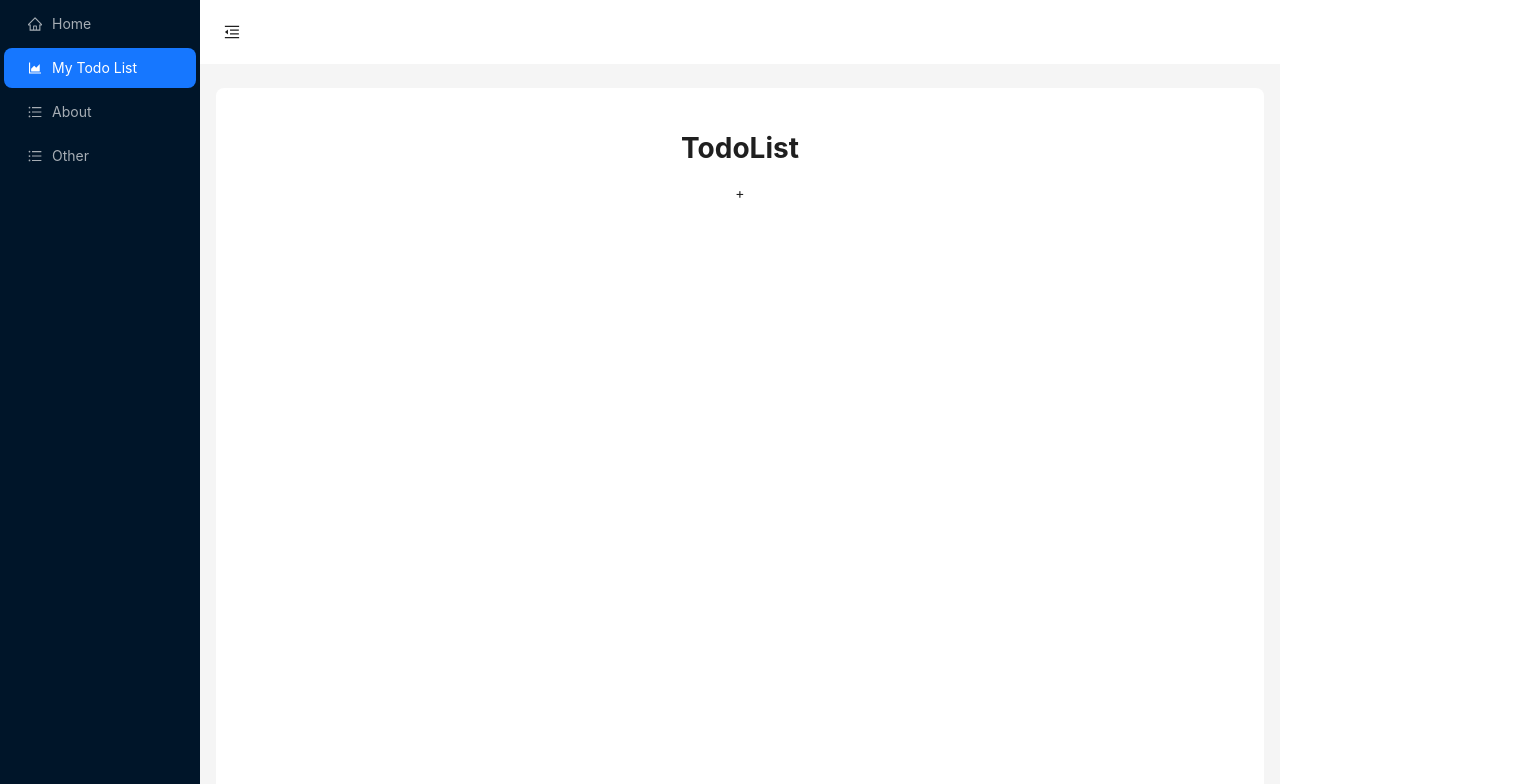
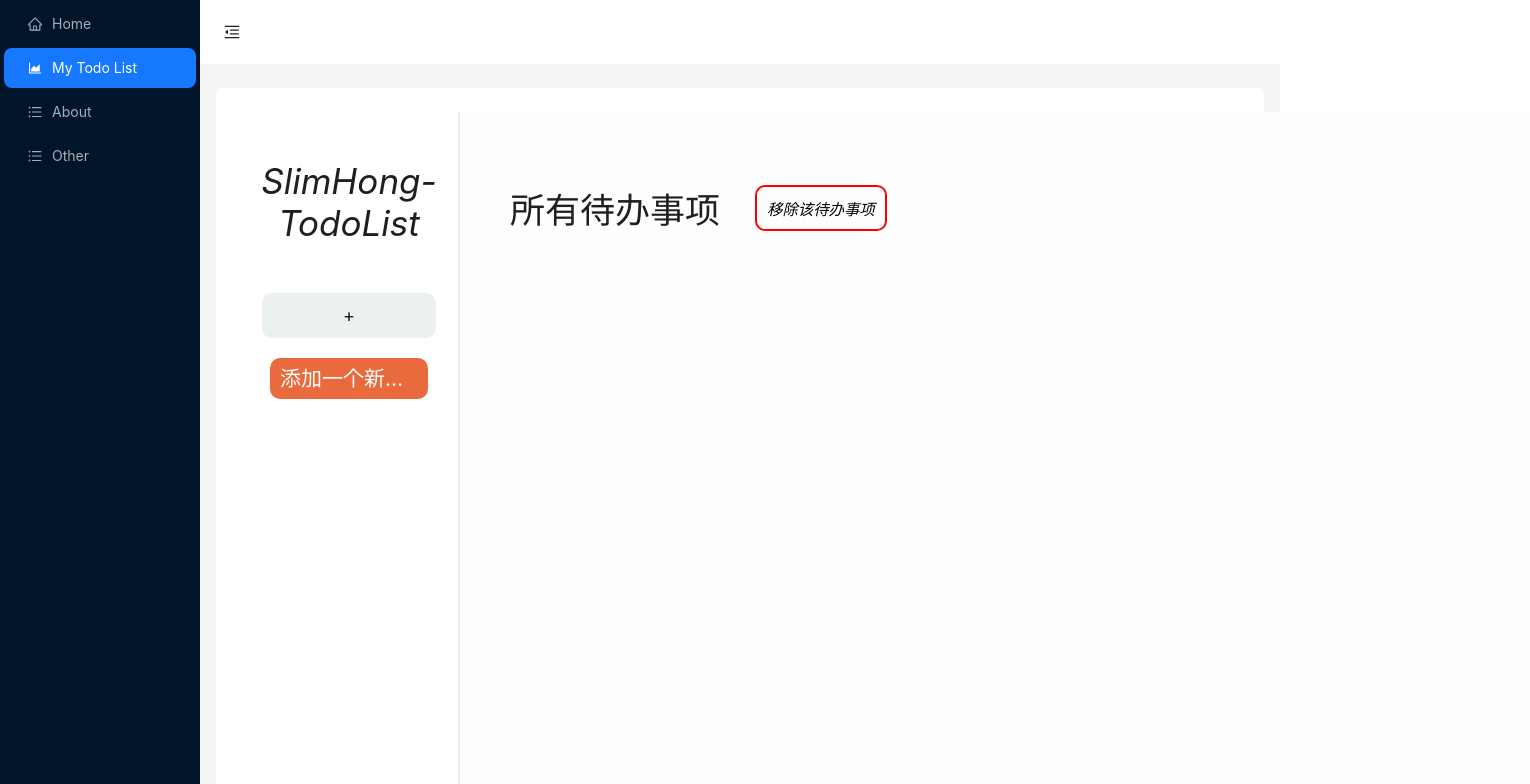
Before and after one commit to RoronuaHong/SlimHongReact, a React (Create React App) app: page /mytodolist in a window 1280 px wide. Shown: the top 784 px of the page, 1530 px wide, since content can reach past the window. Built offline with nearby package versions, Linux system fonts and the light colour scheme.

Commit message:
complete EventBar part

```diff
--- a/src/App.css
+++ b/src/App.css
@@ -1,5 +1,5 @@
 .App {
-  text-align: center;
+  display: flex;
 }
 
 .App-logo {
--- a/src/components/EventBar/index.tsx
+++ b/src/components/EventBar/index.tsx
@@ -2,37 +2,70 @@ import React, { Fragment, useCallback } from 'react';
 import AddEventButton from '../../widgets/AddEventButton';
 
 // Define the shape of an event
-interface Event {
+interface IEvent {
   title: string;
-  toDo: any[]; // Replace 'any' with specific type if possible
-  inProgress: any[];
-  completed: any[];
+  ['待完成']: string[];
+  ['进行中']: string[];
+  ['已完成']: string[];
 }
 
 // Define the props type for EventBar
-interface EventBarProps {
-  events: Event[];
-  setEvents: React.Dispatch<React.SetStateAction<Event[]>>;
+interface IEventBar {
+  events: IEvent[];
+  setEvents: React.Dispatch<React.SetStateAction<IEvent[]>>;
+  currentEvent: IEvent;
+  setCurrentEvent: React.Dispatch<React.SetStateAction<IEvent>>;
 }
 
-const EventBar: React.FC<EventBarProps> = ({ events, setEvents }) => {
+const EventBar: React.FC<IEventBar> = ({ events, setEvents, currentEvent, setCurrentEvent }) => {
   const handleAdd = useCallback(() => {
     const title = prompt('请输入待办事项:')!;
 
     if (
-      events.find((event) => event.title.toLowerCase() === title.toLowerCase())
+      events.find((event) => event?.title?.toLowerCase() === title?.toLowerCase())
     ) {
-      alert('Event Already Existed');
+      alert('待办事项已存在');
       return;
+    }
+    // 添加一个新事项
+    if(title) {
+      setEvents((prev: IEvent[]) => [
+        ...prev,
+        {
+          title,
+          ['待完成']: [],
+          ['进行中']: [],
+          ['已完成']: [],
+        },
+      ])
     }
   }, [events, setEvents])
 
+  console.log('currentEvent: ', currentEvent)
+
   return (
     <div className='event-bar'>
-      <h1 className='event-bar-title'>TodoList</h1>
+      <h1 className='event-bar-title'>SlimHong-TodoList</h1>
       <Fragment>
         <AddEventButton handleClick={handleAdd} />
       </Fragment>
+      <div className='event-container'>
+        {
+          events.length > 0 ? (
+            events.map((item: IEvent) => (
+              <div
+                key={item.title}
+                className={`event over-hide ${currentEvent.title === item.title ? 'selected-event' : '' }`}
+                onClick={() => setCurrentEvent(item)}
+              >
+                {item.title}
+              </div>
+            ))
+          ) : (
+            <p>No Events Found</p>
+          )
+        }
+      </div>
     </div>
   )
 }
--- /dev/null
+++ b/src/components/MyTodoList/index.scss
@@ -0,0 +1,68 @@
+.event-bar {
+  flex-shrink: 1;
+  min-width: 220px;
+  text-align: center;
+  width: 300px;
+  height: 100vh;
+  border-right: 2px solid #ededed;
+}
+
+.event-bar-title {
+  font-size: 2.5em;
+  padding: 25px 0;
+  font-weight: 400;
+  font-style: italic;
+}
+
+.event-container {
+  height: 700px;
+  padding: 0 30px;
+  overflow: auto;
+}
+
+.event {
+  font-size: 1.5em;
+  line-height: 1.5em;
+  max-width: 230px;
+  font-weight: 400;
+  border-radius: 10px;
+  padding: 5px 10px;
+  margin-bottom: 10px;
+  transition: 0.5s;
+  cursor: pointer;
+}
+
+.event:hover {
+  color: #fff;
+  background-color: #e86b3dc4;
+  transition: 0.5s;
+}
+
+.selected-event {
+  color: #fff;
+  background-color: #e86a3d;
+}
+
+.over-hide {
+  overflow: hidden;
+  text-overflow: ellipsis;
+  white-space: nowrap;
+}
+
+.add-button {
+  width: 80%;
+  height: 45px;
+  font-size: 1.3em;
+  line-height: 45px;
+  background-color: #eaf1f0;
+  margin: 0 auto;
+  border-radius: 10px;
+  margin-bottom: 20px;
+  cursor: pointer;
+  transition: 0.5s;
+  outline: none;
+}
+
+.add-button:hover {
+  background-color: #dfe2e2;
+}
--- a/src/components/MyTodoList/index.tsx
+++ b/src/components/MyTodoList/index.tsx
@@ -1,9 +1,18 @@
 import React, { useMemo, useState, useCallback, useEffect } from 'react';
 import EventBar from '../EventBar';
-// import TaskBox from './TaskBox';
+import TaskBox from '../TaskBox';
+
+import './index.scss'
+
+interface IEvent {
+  title: string;
+  ['待完成']: string[];
+  ['进行中']: string[];
+  ['已完成']: string[];
+}
 
 const App: React.FC = () => {
-  const initEvent = useMemo(() => [
+  const initEvent: IEvent[] = useMemo(() => [
     {
       title: '添加一个新待办事项',
       ['待完成']: [],
@@ -17,11 +26,40 @@ const App: React.FC = () => {
     return storedEvents ? JSON.parse(storedEvents) : initEvent;
   });
 
+  const [currentEvent, setCurrentEvent] = useState(events[0]);
+
+  const updateEvents = useCallback(async() => {
+    try {
+      if(!events.length) {
+        const storedEvents = localStorage.getItem('events')!;
+        await localStorage.setItem('events', JSON.stringify(initEvent));
+        setEvents(JSON.parse(storedEvents));
+      } else {
+        await localStorage.setItem('events', JSON.stringify(events));
+      }
+    } catch(e) {
+      console.error('Failed to modify events!');
+    }
+  }, [events])
+
+  // Set localStorage
+  useEffect(() => {
+    updateEvents();
+  }, [events]);
+
   return (
     <div className='App'>
       <EventBar
         events={events}
         setEvents={setEvents}
+        currentEvent={currentEvent}
+        setCurrentEvent={setCurrentEvent}
+      />
+      <TaskBox
+        events={events}
+        setEvents={setEvents}
+        currentEvent={currentEvent}
+        setCurrentEvent={setCurrentEvent}
       />
     </div>
   );
--- /dev/null
+++ b/src/components/TaskBox/index.scss
@@ -0,0 +1,146 @@
+.task-box {
+  flex: 1;
+  min-width: 1070px;
+  background-color: #fefefe;
+}
+.task-box-header {
+  display: flex;
+  align-items: center;
+  padding: 0 50px;
+  padding-top: 22px;
+}
+.task-box-title {
+  font-size: 2.5em;
+  padding: 25px 0;
+  font-weight: 500;
+}
+
+.remove-button {
+  font-size: 1.1em;
+  font-style: italic;
+  margin-left: 35px;
+  padding: 10px 10px;
+  background: none;
+  border: 2px solid red;
+  border-radius: 10px;
+  cursor: pointer;
+  transition: 0.3s;
+  outline: none;
+}
+
+.remove-button:hover {
+  color: #fff;
+  background-color: red;
+  transition: 0.3s;
+}
+
+.task-box-body {
+  display: flex;
+  justify-content: space-evenly;
+  align-items: flex-start;
+  width: 100%;
+  height: 700px;
+  margin-top: 20px;
+}
+
+.column {
+  width: 300px;
+  max-height: 700px;
+  background-color: #f6f9fa;
+  border-radius: 15px;
+  padding: 17px 25px;
+  font-size: 1.4em;
+  font-weight: 400;
+  font-style: italic;
+  transition: 1s;
+}
+
+.add-task-button {
+  width: 300px;
+  height: 40px;
+  font-size: 1.3em;
+  line-height: 40px;
+  background-color: #ebf1f1;
+  border-radius: 10px;
+  margin-bottom: 20px;
+  cursor: pointer;
+  transition: 0.5s;
+  outline: none;
+  text-align: center;
+  font-style: normal;
+  margin: 15px auto;
+  font-size: 1.1em;
+}
+
+.add-task-button:hover {
+  background-color: #dee4e4;
+}
+
+.task-container {
+  width: 100%;
+  min-height: 30px;
+  max-height: 600px;
+  overflow: auto;
+}
+
+.task {
+  position: relative;
+  width: calc(100% - 33px);
+  background-color: #fff;
+  padding: 15px;
+  border-radius: 10px;
+  margin-bottom: 18px;
+  cursor: pointer;
+  transition: 0.2s;
+  user-select: none;
+  border: 1px solid #ccc;
+  outline: none;
+}
+
+.task:hover {
+  background-color: rgba(0, 119, 256, 0.014);
+  transition: 0.2s;
+}
+
+.task-name {
+  font-style: normal;
+  font-size: 0.9em;
+  font-weight: 300;
+  line-height: 1.1em;
+}
+
+.task-name::before {
+  content: '●';
+  font-style: normal;
+  color: #f19737;
+  margin-right: 10px;
+}
+
+.task-details {
+  font-style: normal;
+  font-weight: 300;
+  font-size: 0.8em;
+  color: #9c9c9c;
+  word-wrap: break-word;
+  margin-top: 10px;
+  line-height: 1.1em;
+}
+
+.remove-bar {
+  position: absolute;
+  bottom: 15px;
+  right: 15px;
+  text-align: end;
+  font-size: 3.5em;
+  font-weight: 300;
+  color: #888;
+  line-height: 0.1em;
+  transition: 0.5s;
+}
+
+.remove-bar:hover {
+  color: red;
+  font-size: 8em;
+  line-height: 0.01em;
+  transition: 0.5s;
+}
--- /dev/null
+++ b/src/components/TaskBox/index.tsx
@@ -0,0 +1,57 @@
+import React, { useCallback } from 'react'
+
+import './index.scss'
+
+interface IEvent {
+  title: string;
+  ['待完成']: string[];
+  ['进行中']: string[];
+  ['已完成']: string[];
+}
+
+interface ITaskBox {
+  events: IEvent[];
+  setEvents: React.Dispatch<React.SetStateAction<IEvent[]>>;
+  currentEvent: IEvent;
+  setCurrentEvent: React.Dispatch<React.SetStateAction<IEvent>>;
+}
+
+const TaskBox: React.FC<ITaskBox> = ({ events, setEvents, currentEvent, setCurrentEvent }) => {
+  const handleRemove = useCallback(() => {
+    // eslint-disable-next-line no-restricted-globals
+    if(confirm!('你想删除该待办事项吗?')) {
+      setEvents((prev: IEvent[]) => {
+        const result = prev.filter((item) => item.title != currentEvent.title);
+
+        if(!result.length) {
+          // init the event
+          const initEvent = [
+            {
+              title: '添加一个新待办事项',
+              ['待完成']: [],
+              ['进行中']: [],
+              ['已完成']: [],
+            },
+          ];
+          setEvents(initEvent);
+        } else {
+          setCurrentEvent(result[0]);
+        }
+        return result;
+      })
+    }
+  }, [events, setEvents, currentEvent, setCurrentEvent]);
+
+  return (
+    <div className='task-box'>
+      <header className='task-box-header'>
+        <h1 className='task-box-title'>所有待办事项</h1>
+        <button className='remove-button' onClick={handleRemove}>
+          移除该待办事项
+        </button>
+      </header>
+    </div>
+  )
+}
+
+export default TaskBox;
```
